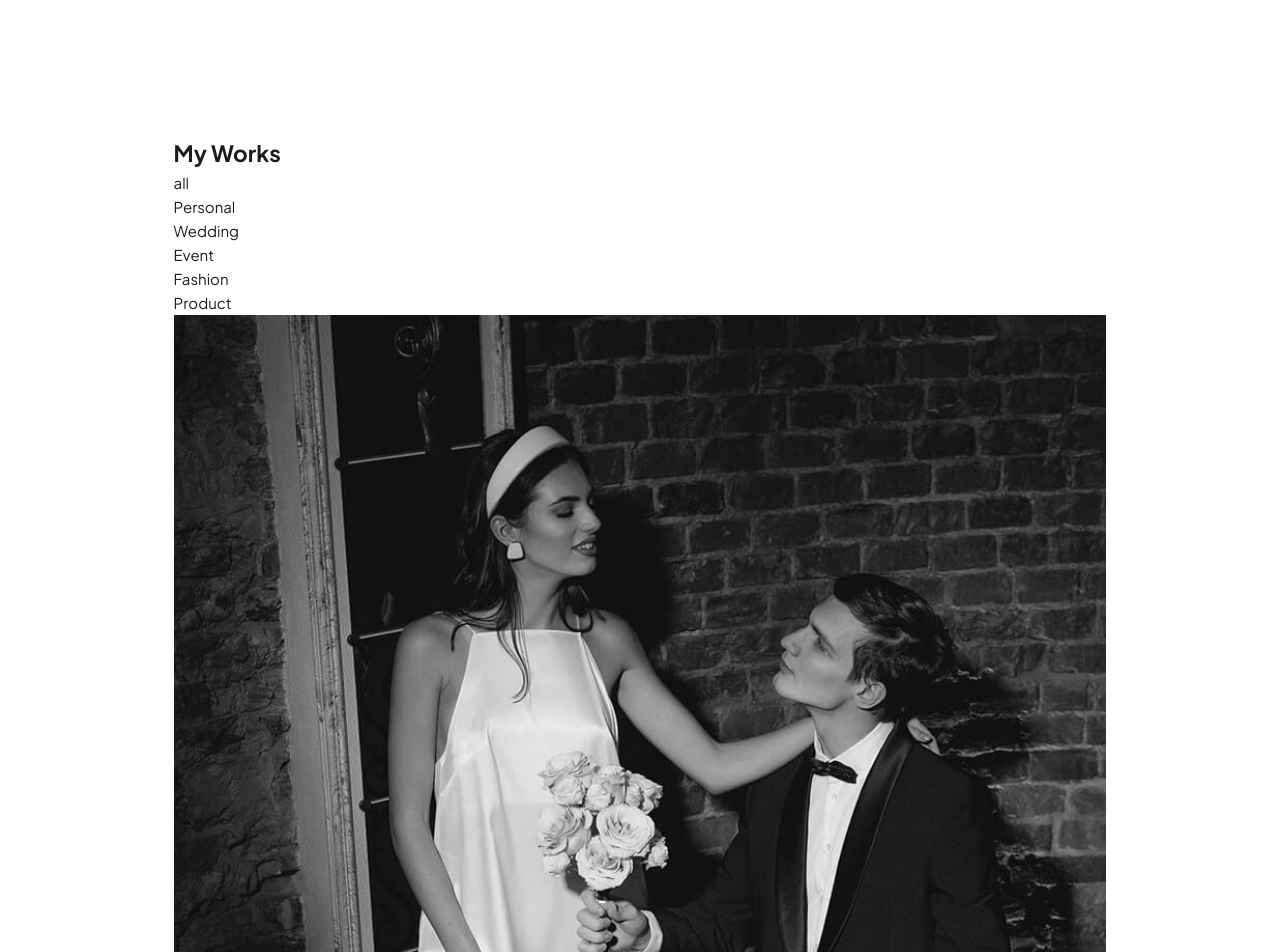
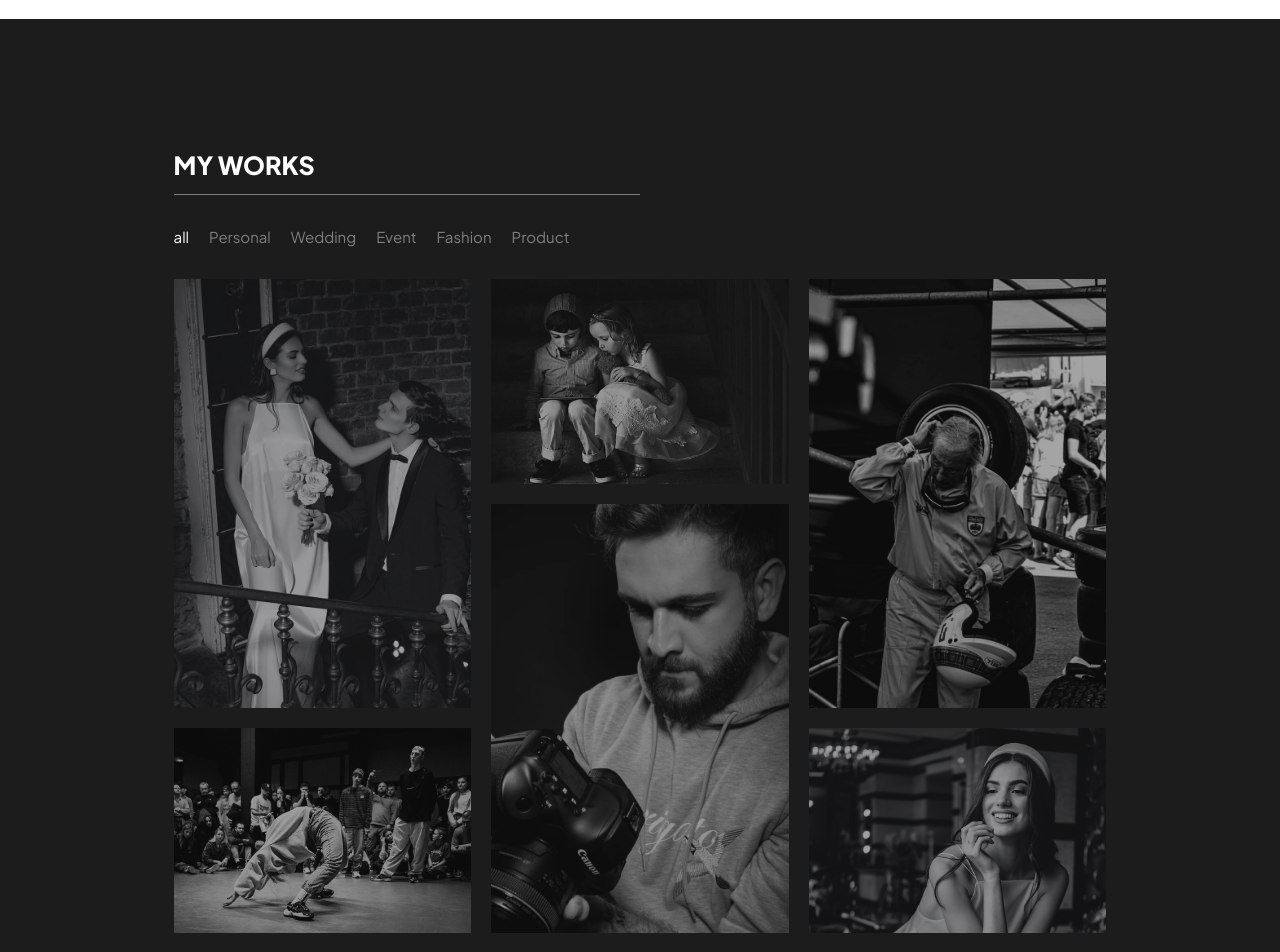
Before and after one commit to claudiobelempb/project-phoxul, a Next.js app: page / in a window 1280 px wide. Shown: the part 3320-4272 px from the top of the page. Built offline with nearby package versions, Linux system fonts and the light colour scheme.

Commit message:
section works finish

```diff
--- a/src/app/page.module.css
+++ b/src/app/page.module.css
@@ -384,8 +384,122 @@
 }
 
 #works__container {
-  .works__content {
-    .works__box {}
+  background-color: var(--gray-500);
+  display: flex;
+  flex-direction: column;
+  gap: 3rem;
+
+  .works__content:first-child {
+    display: flex;
+    flex-direction: column;
+    gap: 3rem;
+
+    & h2 {
+      position: relative;
+      padding: 1rem 0;
+      color: var(--gray-100);
+    }
+
+    & h2::after {
+      content: '';
+      position: absolute;
+      bottom: 0;
+      left: 0;
+      height: 1px;
+      width: 50%;
+      background-color: var(--gray-400);
+    }
+
+    & ul {
+      display: flex;
+      gap: 2rem;
+
+      & li {
+        cursor: pointer;
+        transition: 0.25s ease;
+      }
+
+      & li:first-child {
+        color: var(--gray-100);
+      }
+
+      & li:hover {
+        color: var(--gray-100);
+      }
+    }
+  }
+
+  .works__content:last-child {
+    display: grid;
+    grid-template-columns: repeat(3, 1fr);
+    grid-template-rows: repeat(4, 1fr);
+
+    gap: 2rem;
+
+    & figure {
+      position: relative;
+      display: block;
+    }
+
+    & figure::before {
+      content: '';
+      position: absolute;
+      top: 0;
+      left: 0;
+      width: 100%;
+      height: 100%;
+      background-color: var(--gray-600);
+      transition: all 0.25s ease-in-out;
+    }
+
+    & figure:hover::before {
+      background: none;
+    }
+
+    & figure:nth-child(1) {
+      grid-column: 1 / 2;
+      grid-row: 1 / 3;
+    }
+
+    & figure:nth-child(2) {
+      grid-column: 2 / 3;
+      grid-row: 1 / 2;
+    }
+
+    & figure:nth-child(3) {
+      grid-column: 3 / 4;
+      grid-row: 1 / 3;
+    }
+
+    & figure:nth-child(4) {
+      grid-column: 1 / 2;
+      grid-row: 3 / 4;
+    }
+
+    & figure:nth-child(5) {
+      grid-column: 2 / 3;
+      grid-row: 2 / 4;
+    }
+
+    & figure:nth-child(6) {
+      grid-column: 3 / 4;
+      grid-row: 3 / 4;
+    }
+
+    & figure:nth-child(7) {
+      grid-column: 1 / 2;
+      grid-row: 4 / 5;
+    }
+
+    & figure:nth-child(8) {
+      grid-column: 2 / 3;
+      grid-row: 4 / 5;
+    }
+
+    & figure:nth-child(9) {
+      grid-column: 3 / 4;
+      grid-row: 4 / 5;
+    }
   }
 }
 
--- a/src/app/page.tsx
+++ b/src/app/page.tsx
@@ -228,26 +228,45 @@ export default function Home() {
         className='overall__layout section__padding'
       >
         <div className={styles.works__content}>
-          <h2>My Works</h2>
+          <h2 className='section__title'>My Works</h2>
           <ul>
-            <li>all</li>
-            <li>Personal</li>
-            <li>Wedding</li>
-            <li>Event</li>
-            <li>Fashion</li>
-            <li>Product</li>
+            <li className='section__para'>all</li>
+            <li className='section__para'>Personal</li>
+            <li className='section__para'>Wedding</li>
+            <li className='section__para'>Event</li>
+            <li className='section__para'>Fashion</li>
+            <li className='section__para'>Product</li>
           </ul>
         </div>
+
         <div className={styles.works__content}>
+          <figure>
             <Image src={ImgWork01} alt='My Works' />
+          </figure>
+          <figure>
             <Image src={ImgWork02} alt='My Works' />
+          </figure>
+          <figure>
             <Image src={ImgWork03} alt='My Works' />
+          </figure>
+          <figure>
             <Image src={ImgWork04} alt='My Works' />
+          </figure>
+          <figure>
             <Image src={ImgWork05} alt='My Works' />
+          </figure>
+          <figure>
             <Image src={ImgWork06} alt='My Works' />
+          </figure>
+          <figure>
             <Image src={ImgWork07} alt='My Works' />
+          </figure>
+          <figure>
             <Image src={ImgWork08} alt='My Works' />
+          </figure>
+          <figure>
             <Image src={ImgWork09} alt='My Works' />
+          </figure>
         </div>
       </section>
 
```
Lines whose indentation alone changed are shown as unchanged.
